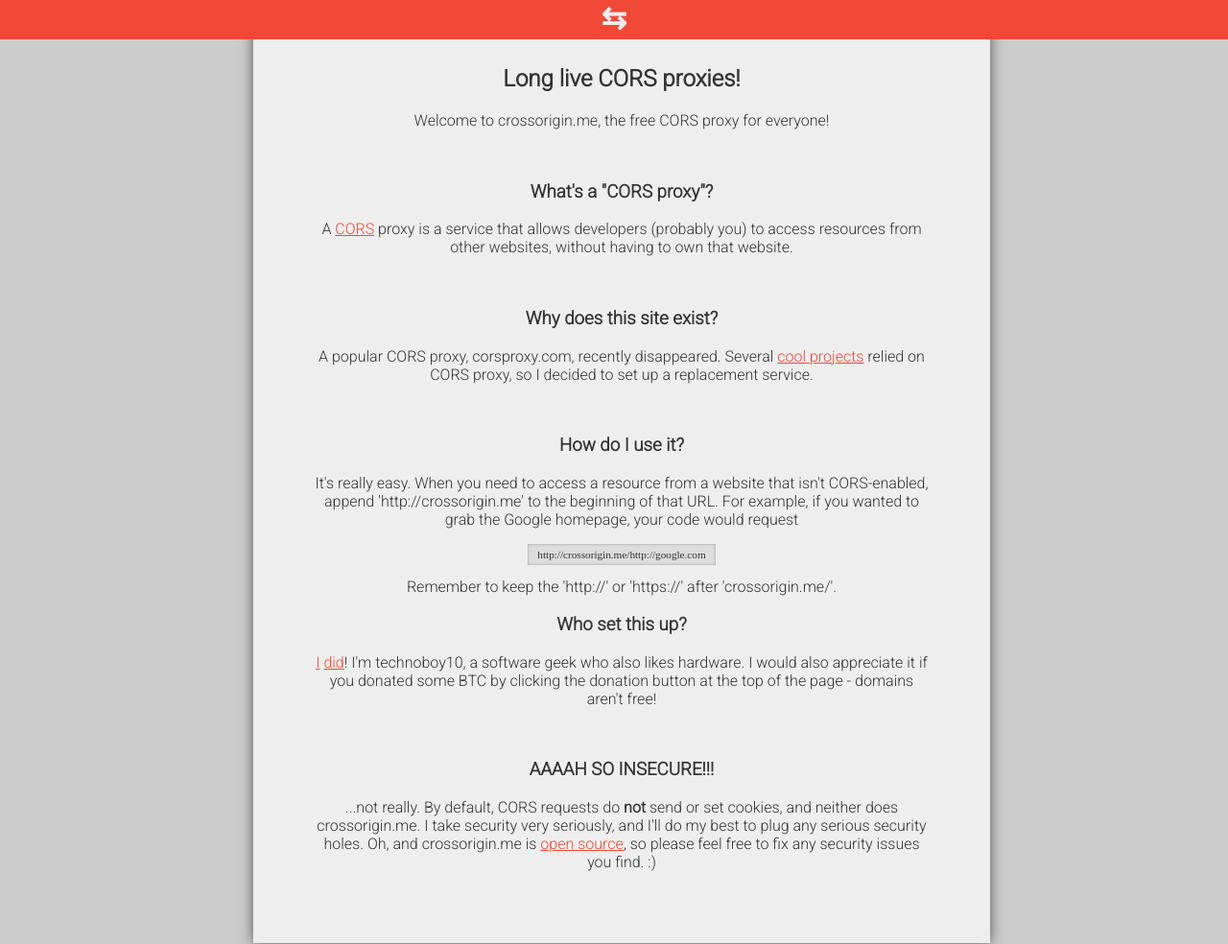
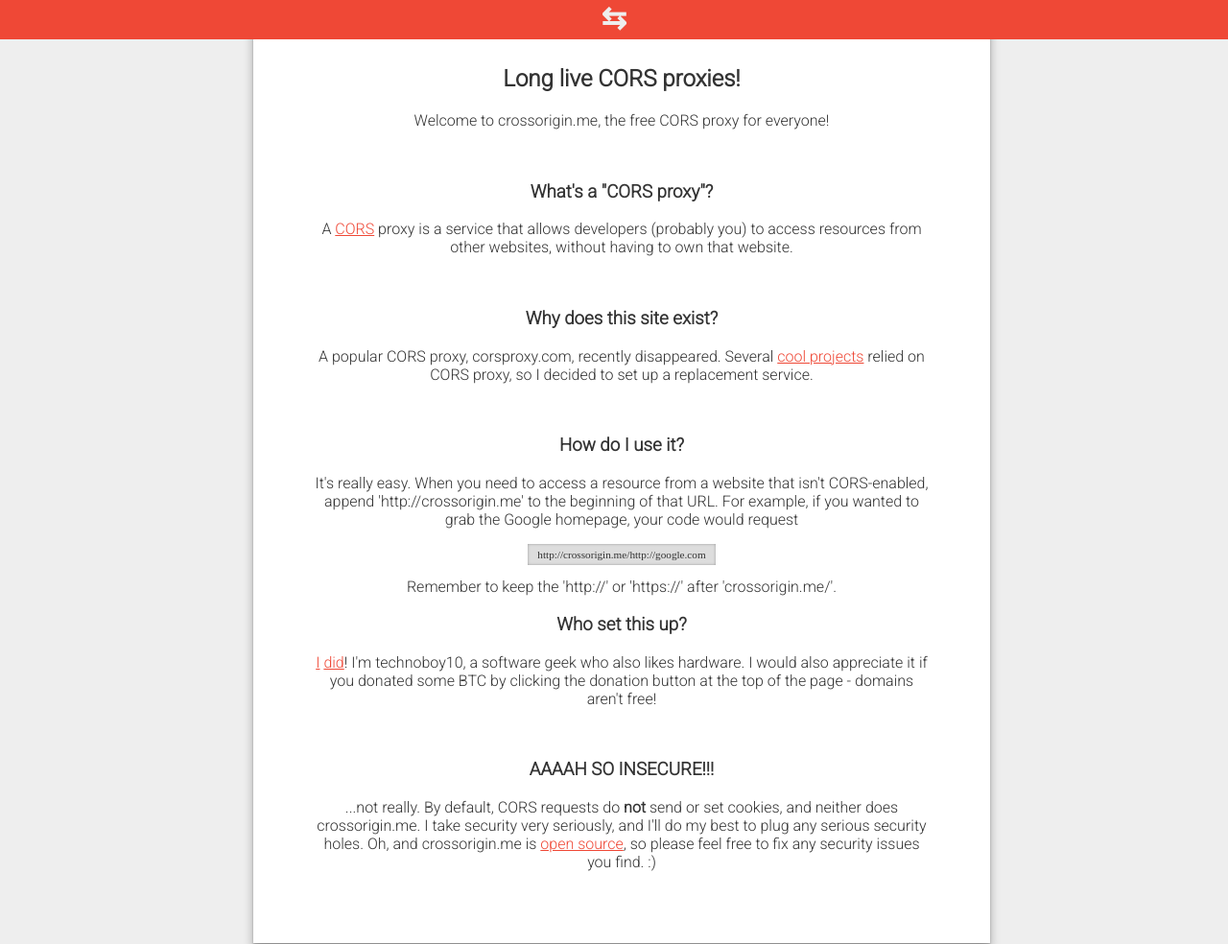
Before and after one commit to hyperobject/crossorigin.me, a website: page index.html in a window 1280 px wide. Shown: the top 984 px of the page at 96% size. Drawn offline with Linux system fonts and the light colour scheme; a script that the page names is missing; a web font is replaced by a local one.

Commit message:
prettier

```diff
--- a/index.html
+++ b/index.html
@@ -7,7 +7,7 @@
 <style>
 html, body {
 	min-width: 100%;
-	background: #CCC;
+	background: #EEE;
 	font-family: Roboto;
 	text-align: center;
 }
@@ -50,12 +50,12 @@
 #content {
 	padding: 5vh 0px;
 	margin: auto;
-	background: #EEEEEE;
+	background: white;
 	min-height: 100vh;
 	min-width: 400px;
 	width: 60vw;
 	color: #333;
-	box-shadow: 0px 0px 13px #555;
+	box-shadow: 0 6px 10px 0 rgba(0, 0, 0, 0.3), 0 2px 2px 0 rgba(0, 0, 0, 0.2);
 	font-size: 1em;
 }
 
```
